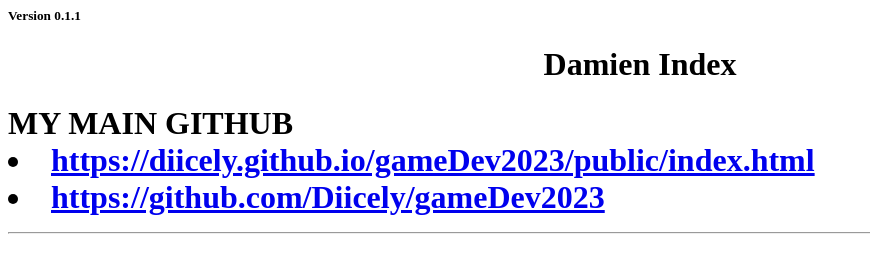
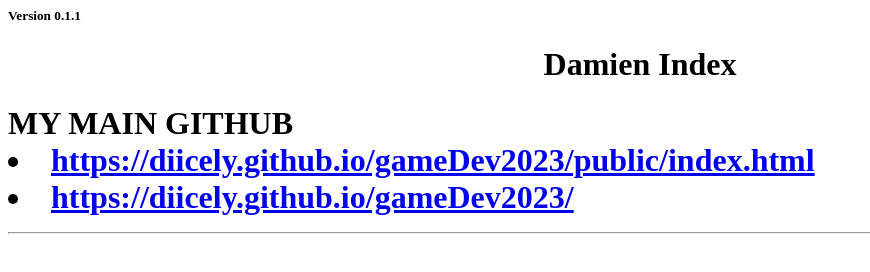
Before and after one commit to Diicely/gameDev2023, a plain HTML site: page public/index.html in a window 1280 px wide. Shown: the whole page, without its empty margins (0-870 px from the left). Drawn offline with Linux system fonts and the light colour scheme.

Commit message:
Update index.html

```diff
--- a/public/index.html
+++ b/public/index.html
@@ -4,5 +4,5 @@
 
  MY MAIN GITHUB
 <li><a href="https://diicely.github.io/gameDev2023/public/index.html">https://diicely.github.io/gameDev2023/public/index.html</a>
-<li><a href="https://github.com/Diicely/gameDev2023">https://github.com/Diicely/gameDev2023</a>
+<li><a href="https://diicely.github.io/gameDev2023/">https://diicely.github.io/gameDev2023/</a>
 <hr>
```
